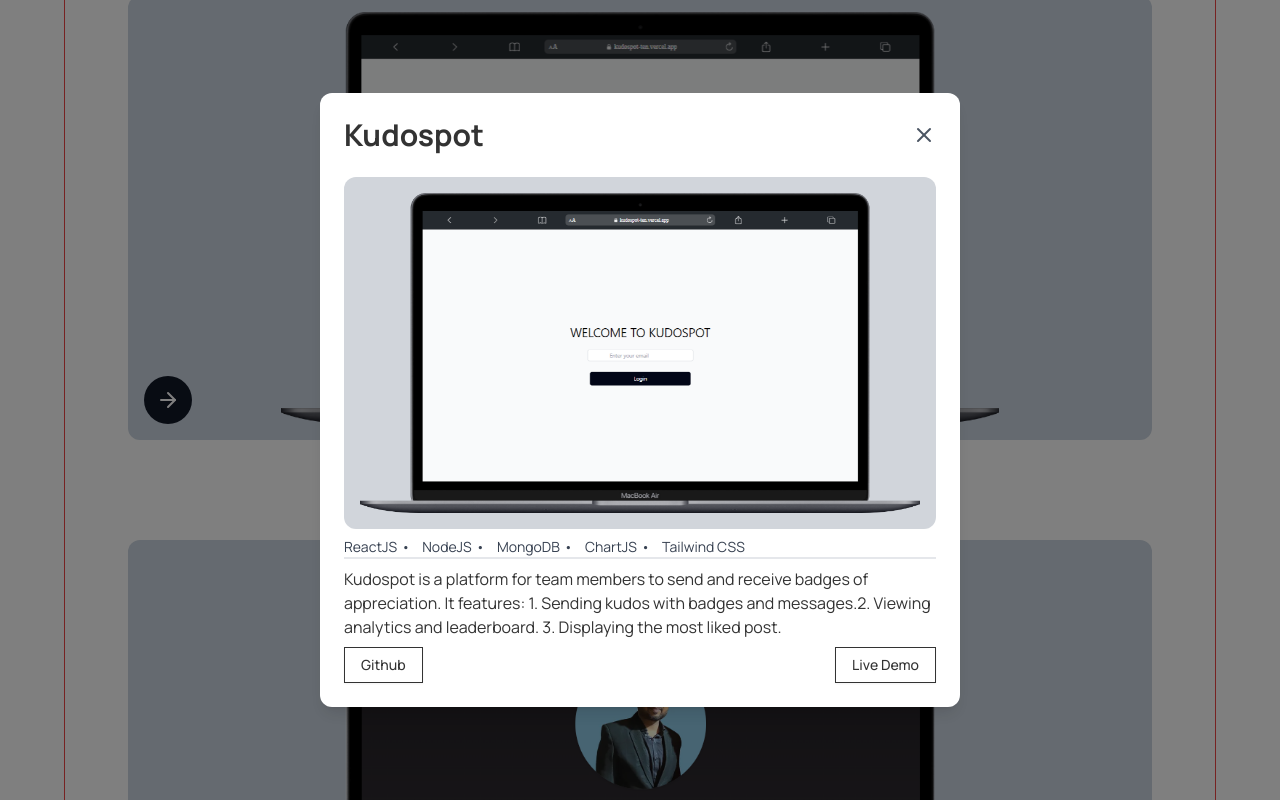
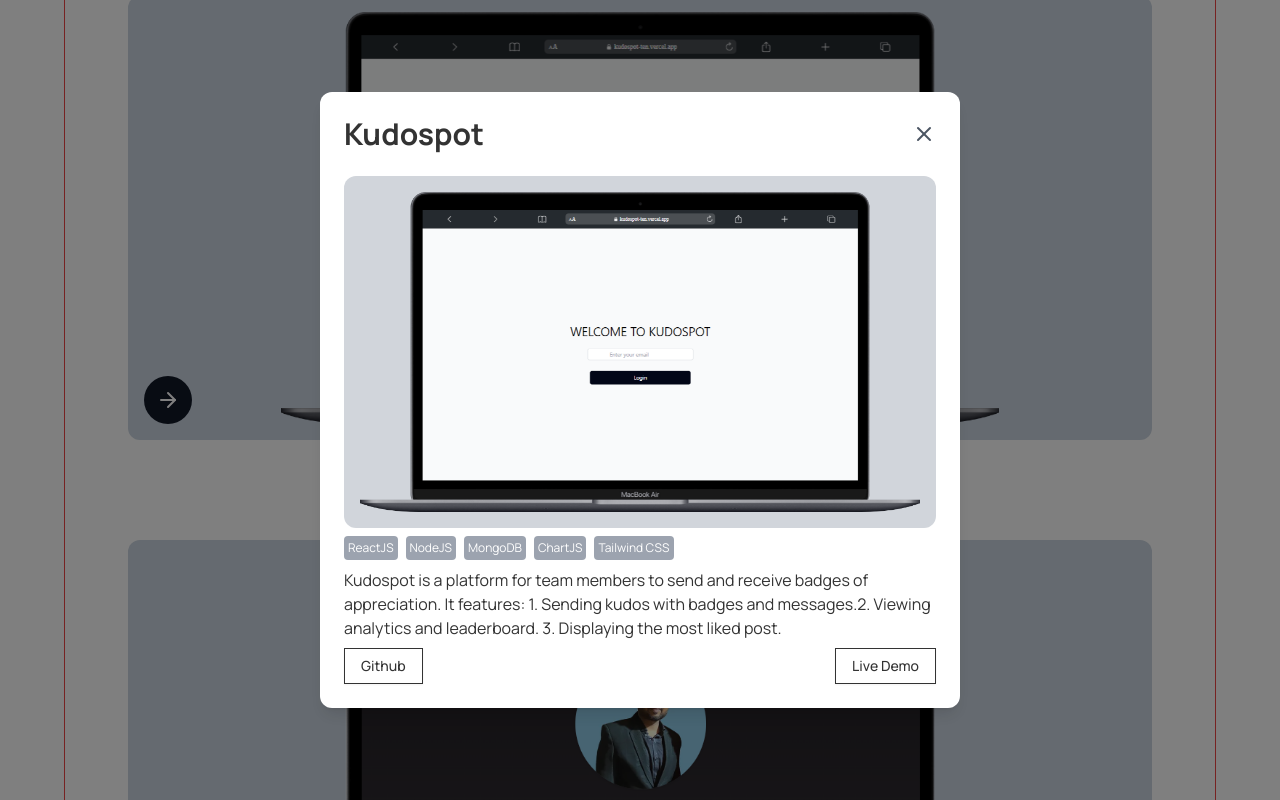
Before and after one commit to iamsjunaid/portfolio_v2.0, a React (Vite) app in the folder frontend/: page / in a window 1280 px wide. Both pictures are taken after a click on the element 167 px from the left and 1317 px from the top of the page. Shown: the part 917-1717 px from the top of the page. Built offline with nearby package versions, Linux system fonts and the light colour scheme.

Commit message:
feat: update ProjectCard styling and add About page

```diff
--- a/frontend/src/components/ProjectCard.tsx
+++ b/frontend/src/components/ProjectCard.tsx
@@ -26,11 +26,10 @@
                         />
                     </div>
 
-                    <div className='flex flex-wrap gap-2 items-center border-b-2'>
+                    <div className='flex flex-wrap gap-2 items-center'>
                         {selectedProject.techs.map((tech: string, index: number) => (
-                            <span key={index} className='text-sm text-gray-700'>
+                            <span key={index} className='text-xs text-white bg-gray-400 p-1 rounded'>
                                 {tech}
-                                {index < selectedProject.techs.length - 1 && <span className='mx-1'>•</span>}
                             </span>
                         ))}
                     </div>
--- /dev/null
+++ b/frontend/src/pages/About.tsx
@@ -0,0 +1,9 @@
+const About = () => {
+  return (
+    <div>
+
+    </div>
+  )
+}
+
+export default About
```
